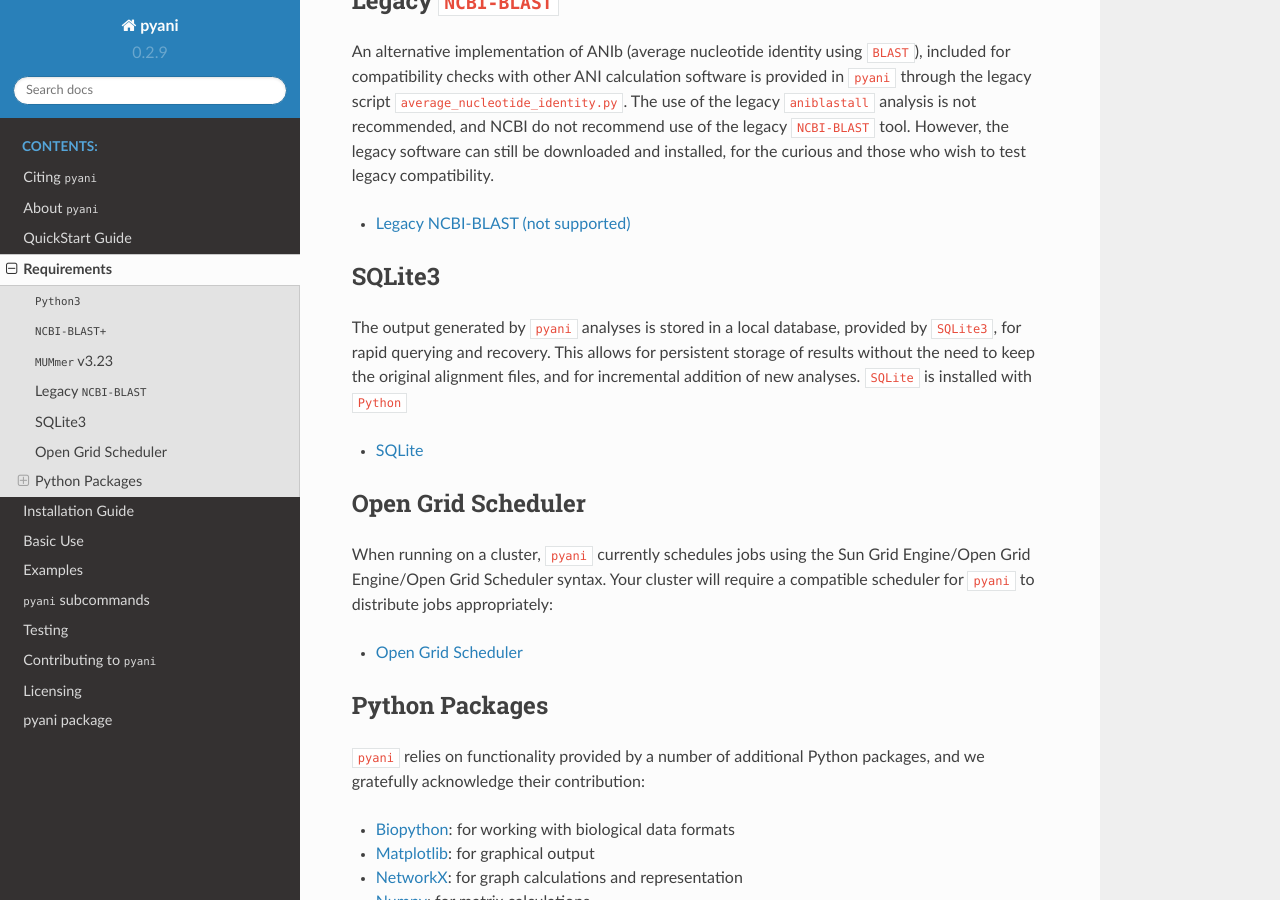
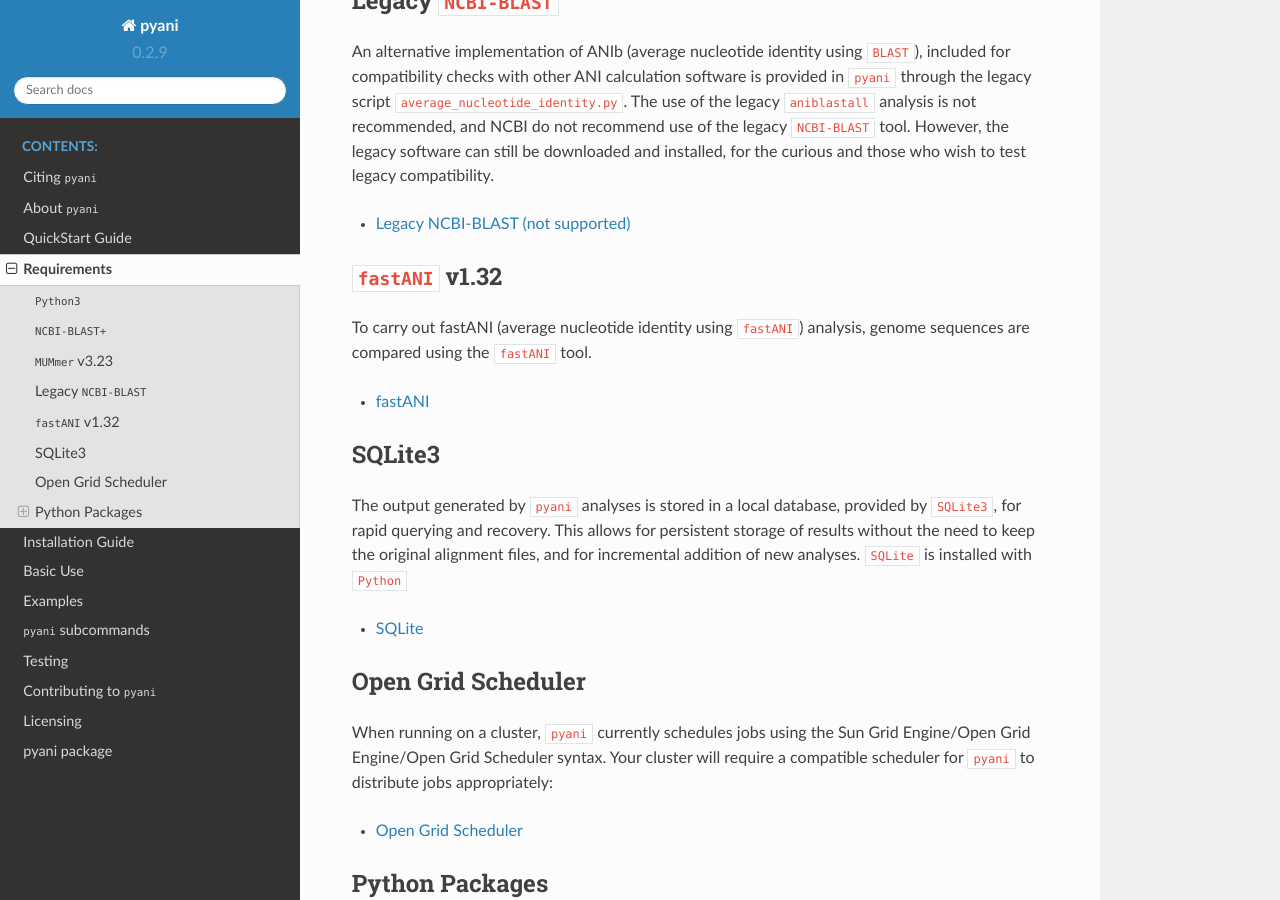
Before and after one commit to widdowquinn/pyani, a Sphinx documentation site: the page built from docs/requirements.rst, in a window 1280 px wide and 900 px high, scrolled down 1106 px. Built offline with Sphinx 7.4.7 and the Read the Docs theme 2.0.0, drawn with Linux system fonts in a browser that asks for light colours.

Commit message:
Add mention of `fastANI` as a subcommand to the docs

```diff
--- a/docs/about.rst
+++ b/docs/about.rst
@@ -9,6 +9,7 @@ About ``pyani``
 - ANIb (average nucleotide identity using ``BLAST+``)
 - ANIblastall (average nucleotide identity using ``legacy BLAST``)
 - ANIm (average nucleotide identity using ``MUMmer``)
+- fastANI (average nucleotide identity using ``fastANI``)
 - TETRA (4-mer sequence profiles)
 
 -------------------
--- a/docs/requirements.rst
+++ b/docs/requirements.rst
@@ -43,6 +43,14 @@ Legacy ``NCBI-BLAST``
 An alternative implementation of ANIb (average nucleotide identity using ``BLAST``), included for compatibility checks with other ANI calculation software is provided in ``pyani`` through the legacy script ``average_nucleotide_identity.py``. The use of the legacy ``aniblastall`` analysis is not recommended, and NCBI do not recommend use of the legacy ``NCBI-BLAST`` tool. However, the legacy software can still be downloaded and installed, for the curious and those who wish to test legacy compatibility.
 
 - `Legacy NCBI-BLAST (not supported) <ftp://ftp.ncbi.nlm.nih.gov/blast/executables/legacy.NOTSUPPORTED/>`_
+
+^^^^^^^^^^^^^^^^^
+``fastANI`` v1.32
+^^^^^^^^^^^^^^^^^
+
+To carry out fastANI (average nucleotide identity using ``fastANI``) analysis, genome sequences are compared using the ``fastANI`` tool.
+
+- `fastANI <https://github.com/ParBLiSS/FastANI>`_
 
 ^^^^^^^
 SQLite3
--- a/docs/subcommands.rst
+++ b/docs/subcommands.rst
@@ -26,3 +26,4 @@ This document links out to detailed instructions for each of the ``pyani`` subco
     subcmd_plot
     subcmd_classify
     subcmd_listdeps
+    subcmd_fastani
```
